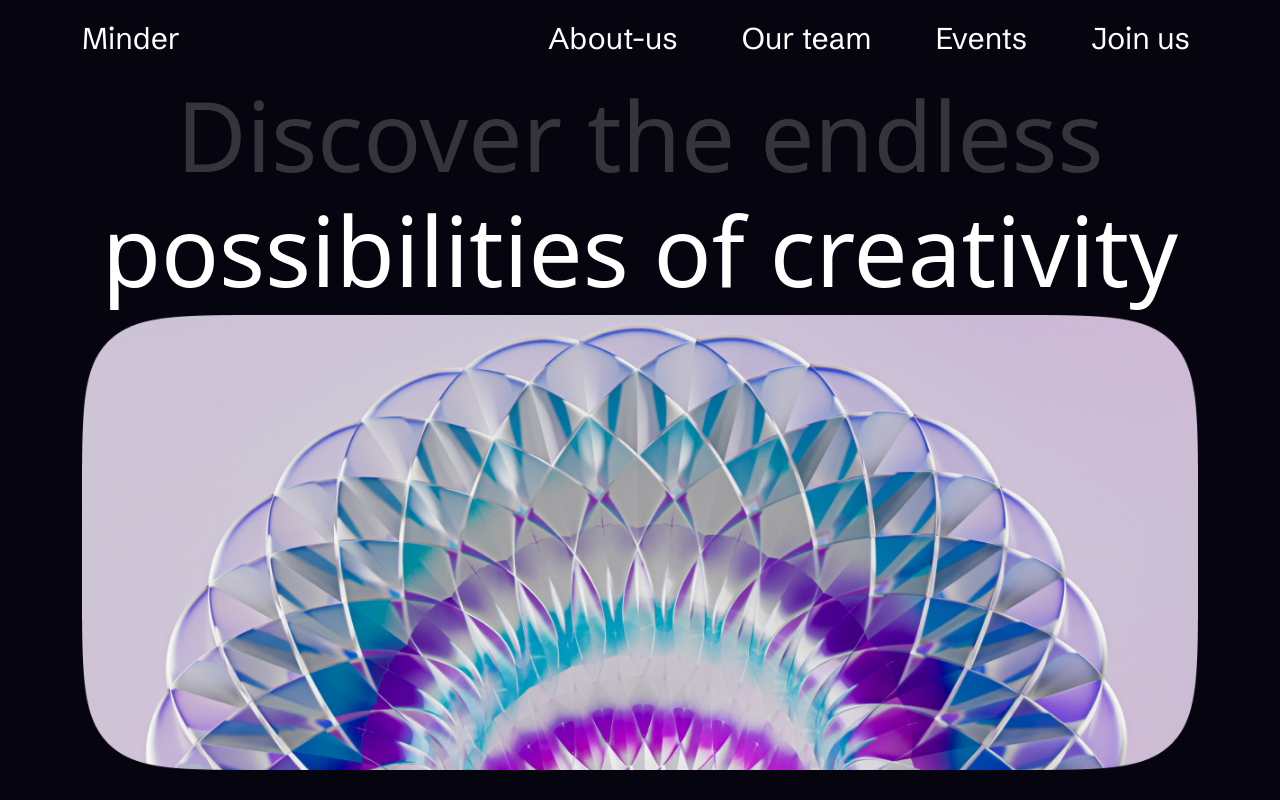
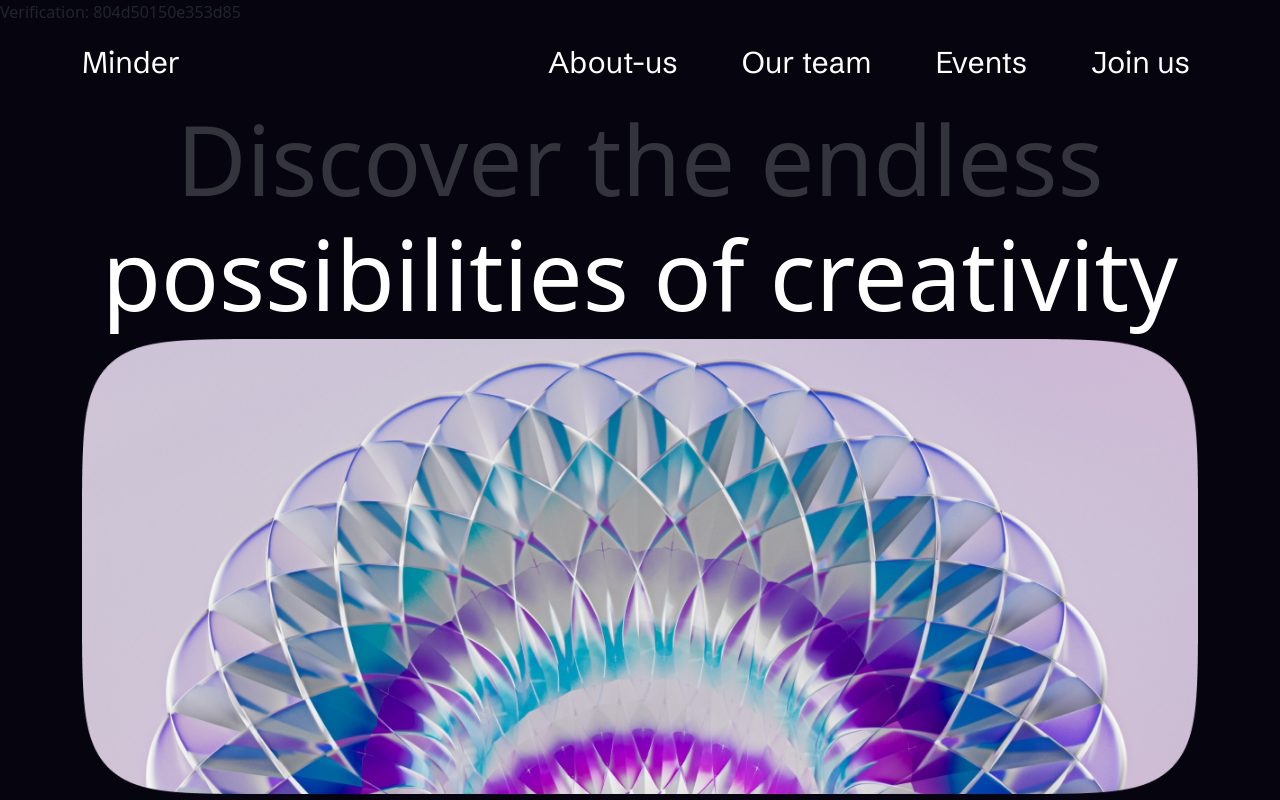
Before and after one commit to egorkaw2w/marketing-site, a plain HTML site: page index.html in a window 1280 px wide. Shown: the top 800 px of the page. Drawn offline with nearby package versions, Linux system fonts and the light colour scheme; files that its build step writes are made by us from their sources.

Commit message:
added verification-code

```diff
--- a/index.html
+++ b/index.html
@@ -4,6 +4,8 @@
 <head>
     <meta charset="UTF-8">
     <meta name="viewport" content="width=device-width, initial-scale=1.0">
+    <meta http-equiv="Content-Type" content="text/html; charset=UTF-8">
+
     <link rel="stylesheet" href="/css/drop-style.css">
     <title>Document</title>
     <link href="https://cdn.jsdelivr.net/npm/bootstrap@5.3.3/dist/css/bootstrap.min.css" rel="stylesheet"
@@ -15,6 +17,7 @@
 </head>
 
 <body>
+    Verification: 804d50150e353d85
     <!-- Yandex.Metrika counter -->
 <script type="text/javascript" >
     (function(m,e,t,r,i,k,a){m[i]=m[i]||function(){(m[i].a=m[i].a||[]).push(arguments)};
```
